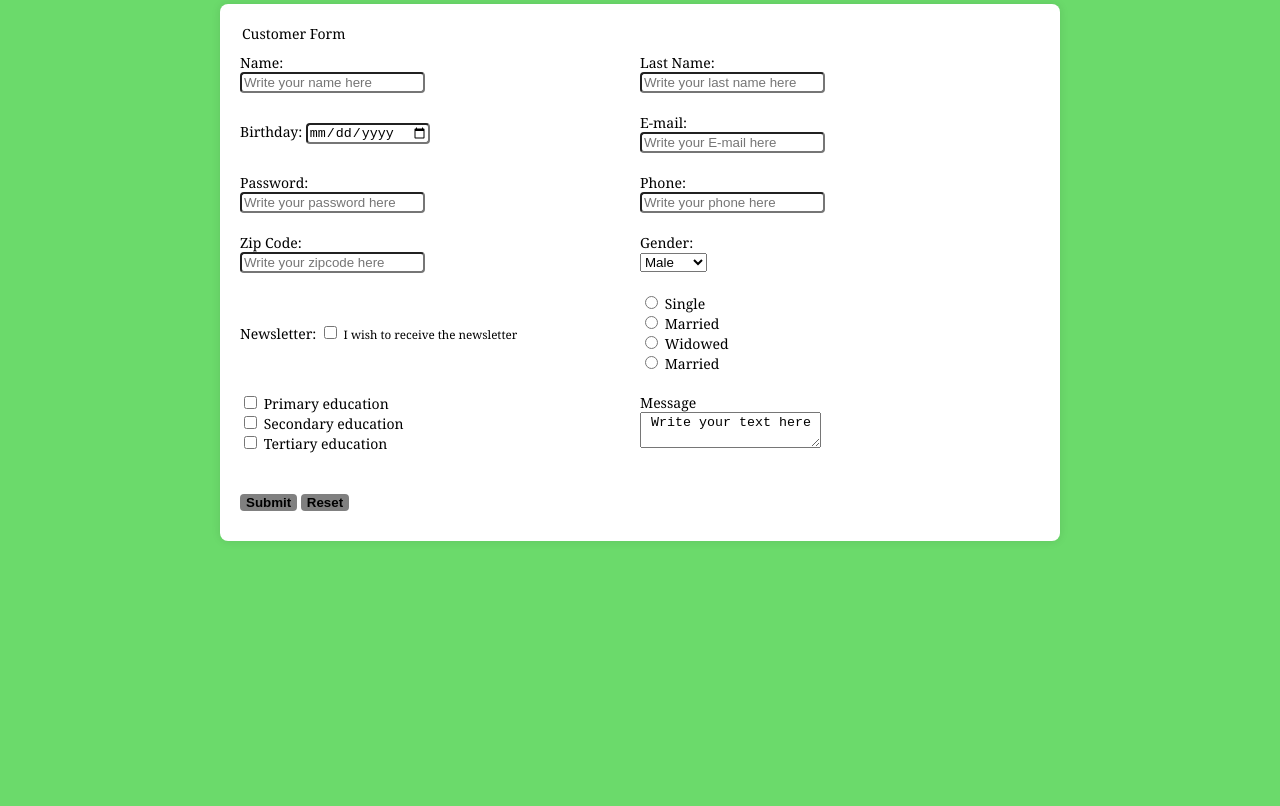
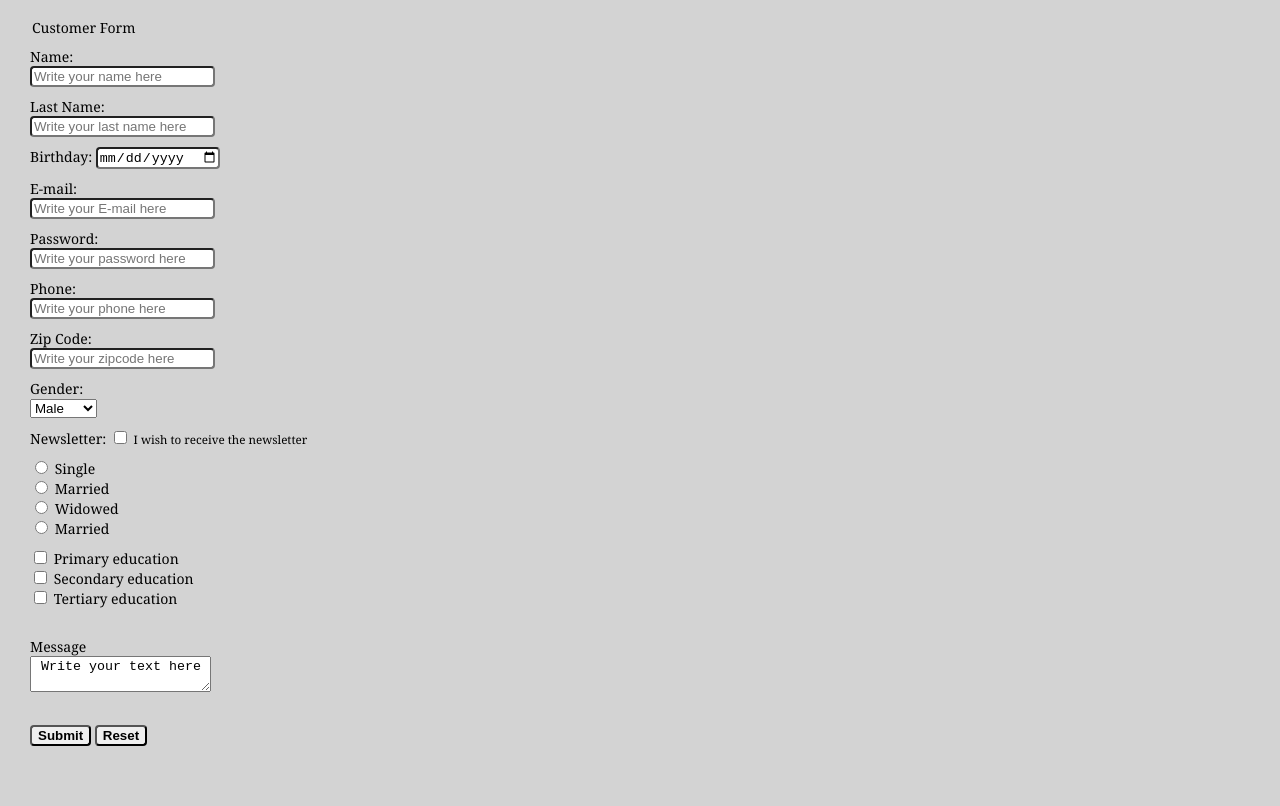
Before and after one commit to jororlando-81/form, a plain HTML site: page index.html in a window 1280 px wide. Shown: the part 73-879 px from the top of the page. Before the commit the page ends 800 px from the top, so only its background shows below. Drawn offline with Linux system fonts and the light colour scheme.

Commit message:
fila form.css modified

```diff
--- a/chatgpt.css
+++ /dev/null
@@ -1,78 +0,0 @@
-body {
-    font-family: Arial, sans-serif;
-    background-color: #f4f4f4;
-    margin: 0;
-    padding: 0;
-}
-
-h1 {
-    text-align: center;
-}
-
-form {
-    max-width: 800px;
-    margin: 20px auto;
-    padding: 20px;
-    background-color: #fff;
-    border-radius: 8px;
-    box-shadow: 0 0 10px rgba(0, 0, 0, 0.1);
-}
-
-.column {
-    display: flex;
-    justify-content: space-between;
-    margin-bottom: 15px;
-}
-
-.input-group {
-    margin-bottom: 15px;
-}
-
-label {
-    font-weight: bold;
-}
-
-input[type="text"],
-input[type="email"],
-input[type="password"],
-input[type="tel"],
-input[type="date"],
-textarea,
-select {
-    width: 100%;
-    padding: 10px;
-    margin-top: 5px;
-    margin-bottom: 10px;
-    box-sizing: border-box;
-    border: 1px solid #ccc;
-    border-radius: 4px;
-}
-
-input[type="checkbox"],
-input[type="radio"] {
-    margin-right: 5px;
-}
-
-button {
-    background-color: #4caf50;
-    color: #fff;
-    padding: 10px 15px;
-    border: none;
-    border-radius: 4px;
-    cursor: pointer;
-    font-size: 16px;
-}
-
-button:hover {
-    background-color: #45a049;
-}
-
-legend {
-    font-size: 1.5em;
-    font-weight: bold;
-    margin-bottom: 10px;
-}
-
-small {
-    font-size: 0.8em;
-}
--- a/form.css
+++ b/form.css
@@ -3,12 +3,13 @@ html{
 }
 
 h1{
-    text-align: center;
+    padding-left: 30px;
     color: black;
+
 }
 
 body{
-    background: rgb(107, 218, 107) ;
+    background: lightgray ;
     background-size: 100% ;
     margin: 0;
     height: 100%  ;
@@ -46,10 +47,10 @@ input{
 }
 
 .button{
-    background-color: gray ;
+
     border-radius: 4px;
     padding: 10px 15 px;
-    border: none;
+    border-radius: 4px;
     color: black;
     font-weight: bold;
     cursor: pointer;
@@ -60,10 +61,10 @@ input{
 }
 
 form {
-    max-width: 800px;
-    margin: 20px auto;
-    padding: 20px;
-    background-color: #fff;
-    border-radius: 8px;
-    box-shadow: 0 0 10px rgba(0, 0, 0, 0.1);
+
+  padding-top: 15px;
+  padding-right: 30px;
+  padding-bottom: 50px;
+  padding-left: 30px;
+
 }
--- a/index.html
+++ b/index.html
@@ -23,8 +23,6 @@
 
         <legend>Customer Form</legend>
 
-        <div  class="column"  >
-
             <div  class="input-group"  >
 
                 <label for="name">  Name: </label> <br>
@@ -41,8 +39,6 @@
 
         </div>
 
-
-        <div  class="column"  >
 
             <div class="input-group" >
 
@@ -62,9 +58,6 @@
         </div>
 
 
-
-        <div  class="column"  >
-
             <div  class="input-group" >
 
             <label for="password"> Password: </label> <br>
@@ -78,12 +71,6 @@
                 <input type="tel"  id="phone"  name ="phone" placeholder="Write your phone here"> <br>
 
             </div>
-
-        </div>
-
-
-        <div  class="column"  >
-
 
             <div  class="input-group"  >
 
@@ -100,11 +87,6 @@
                         <option value="female">Female</option>
                     </select>
             </div>
-
-        </div>
-
-
-        <div  class="column"  >
 
 
             <div class="input-group" >
@@ -130,10 +112,6 @@
 
             </div>
 
-        </div>
-
-        <div  class="column"  >
-
             <div  class="input-group"  >
 
                 <input type="checkbox" id="primary" name="primary" value="primary">
@@ -155,10 +133,6 @@
 
             </div>
 
-        </div>
-
-
-
         <div  class="input-group" >
 
             <button type="button" class="button" > Submit </button>
```
